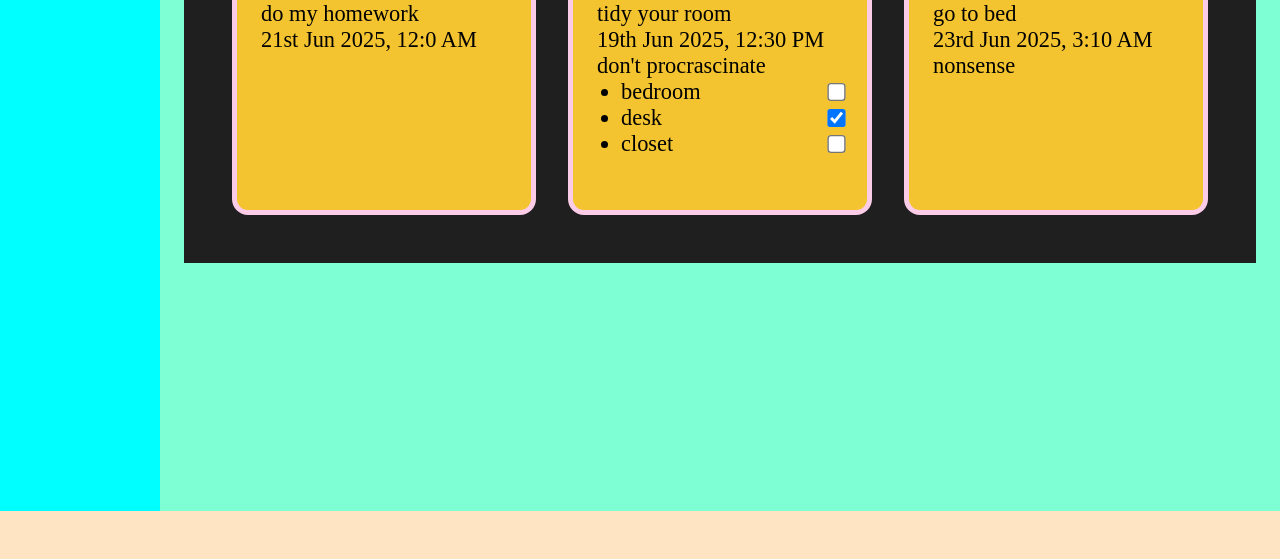
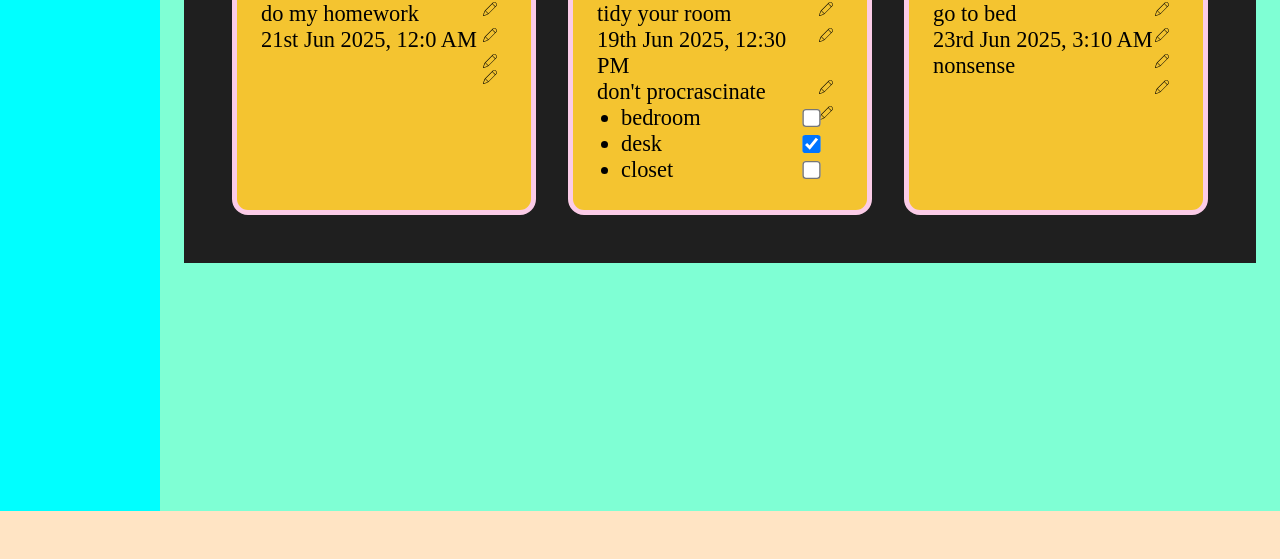
Before and after one commit to Arupyaa/simple-to-do, a website built with webpack: page src/index.html in a window 1280 px wide. Shown: the part 241-800 px from the top of the page. Built offline with nearby package versions, Linux system fonts and the light colour scheme.

Commit message:
added edit icons to todo card and changed card body display to grid

```diff
--- a/src/interface.js
+++ b/src/interface.js
@@ -16,12 +16,24 @@ let TodosInterface = (function () {
             let cardBody = document.createElement("div");
             let title = document.createElement("h3");
             title.textContent = todo.title;
+            let titleEdit = makeSVG();
+            titleEdit.appendChild(makePath1());
+            titleEdit.appendChild(makePath2());
             let description = document.createElement("p");
             description.textContent = todo.description;
+            let descriptionEdit = makeSVG();
+            descriptionEdit.appendChild(makePath1());
+            descriptionEdit.appendChild(makePath2());
             let dueDate = document.createElement("div");
             dueDate.textContent = dateFormat(todo.dueDate, "do MMM yyyy, h:m aa");
+            let dueDateEdit = makeSVG();
+            dueDateEdit.appendChild(makePath1());
+            dueDateEdit.appendChild(makePath2());
             let notes = document.createElement("p");
             notes.textContent = todo.notes;
+            let notesEdit = makeSVG();
+            notesEdit.appendChild(makePath1());
+            notesEdit.appendChild(makePath2());
             let checklist = document.createElement("ul");
             if (todo.checklist != undefined) {
                 todo.checklist.forEach(element => {
@@ -37,13 +49,21 @@ let TodosInterface = (function () {
                     checklist.appendChild(list);
                 })
             }
+            let checklistEdit = makeSVG();
+            checklistEdit.appendChild(makePath1());
+            checklistEdit.appendChild(makePath2());
 
             card.appendChild(header);
             cardBody.appendChild(title);
+            cardBody.appendChild(titleEdit);
             cardBody.appendChild(description);
+            cardBody.appendChild(descriptionEdit);
             cardBody.appendChild(dueDate);
+            cardBody.appendChild(dueDateEdit);
             cardBody.appendChild(notes);
+            cardBody.appendChild(notesEdit);
             cardBody.appendChild(checklist);
+            cardBody.appendChild(checklistEdit);
             card.appendChild(cardBody);
             container.appendChild(card);
 
@@ -54,13 +74,13 @@ let TodosInterface = (function () {
     return { displayTodos };
 })();
 
-function createSVG(name, SVGclass, ...attributes) {
-    let customFunction = function (name, SVGclass, ...attributes) {
-        let SVG = document.createElementNS("http://www.w3.org/2000/svg", name);
-        if (SVGclass != "")
-            SVG.classList.add(SVGclass);
-        for (let k in attributes) {
-            SVG.setAttribute(k, attributes[k]);
+function createSVG(_name, _SVGclass, _attributes) {
+    let customFunction = function () {
+        let SVG = document.createElementNS("http://www.w3.org/2000/svg", _name);
+        if (_SVGclass != "")
+            SVG.classList.add(_SVGclass);
+        for (let k in _attributes) {
+            SVG.setAttribute(k, _attributes[k]);
         }
         return SVG;
     }
--- a/src/todos.css
+++ b/src/todos.css
@@ -28,7 +28,8 @@
 
     &>div:nth-of-type(2) {
         padding: 0 1.5rem 1.5rem 1.5rem;
-
+        display: grid;
+        grid-template-columns: 9fr 1fr;
         & h3 {
             font-size: 2rem;
             margin-bottom: 1rem;
@@ -51,3 +52,8 @@
 
 
 }
+
+.edit-icon{
+    width: 1rem;
+    height: 1rem;
+}
```
